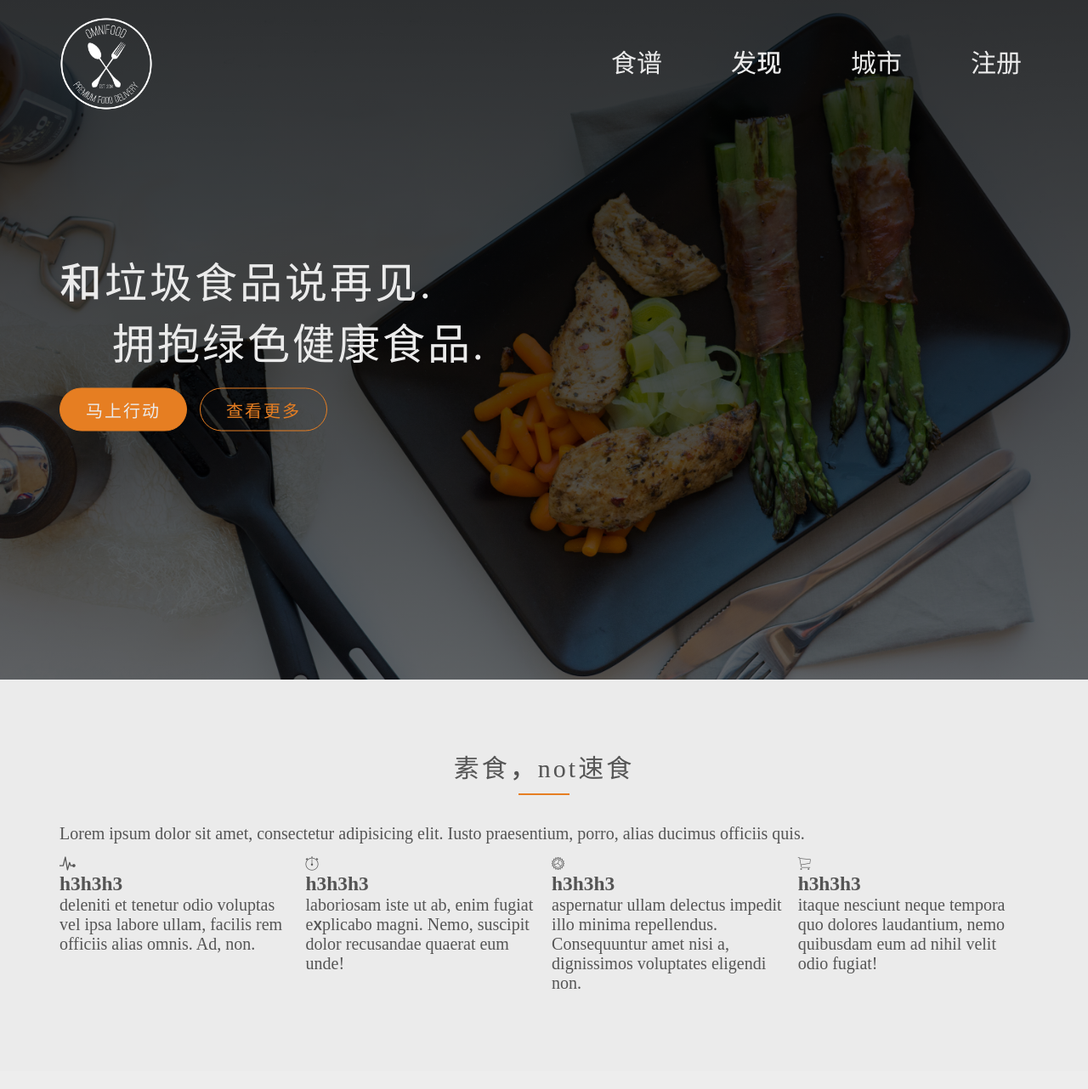
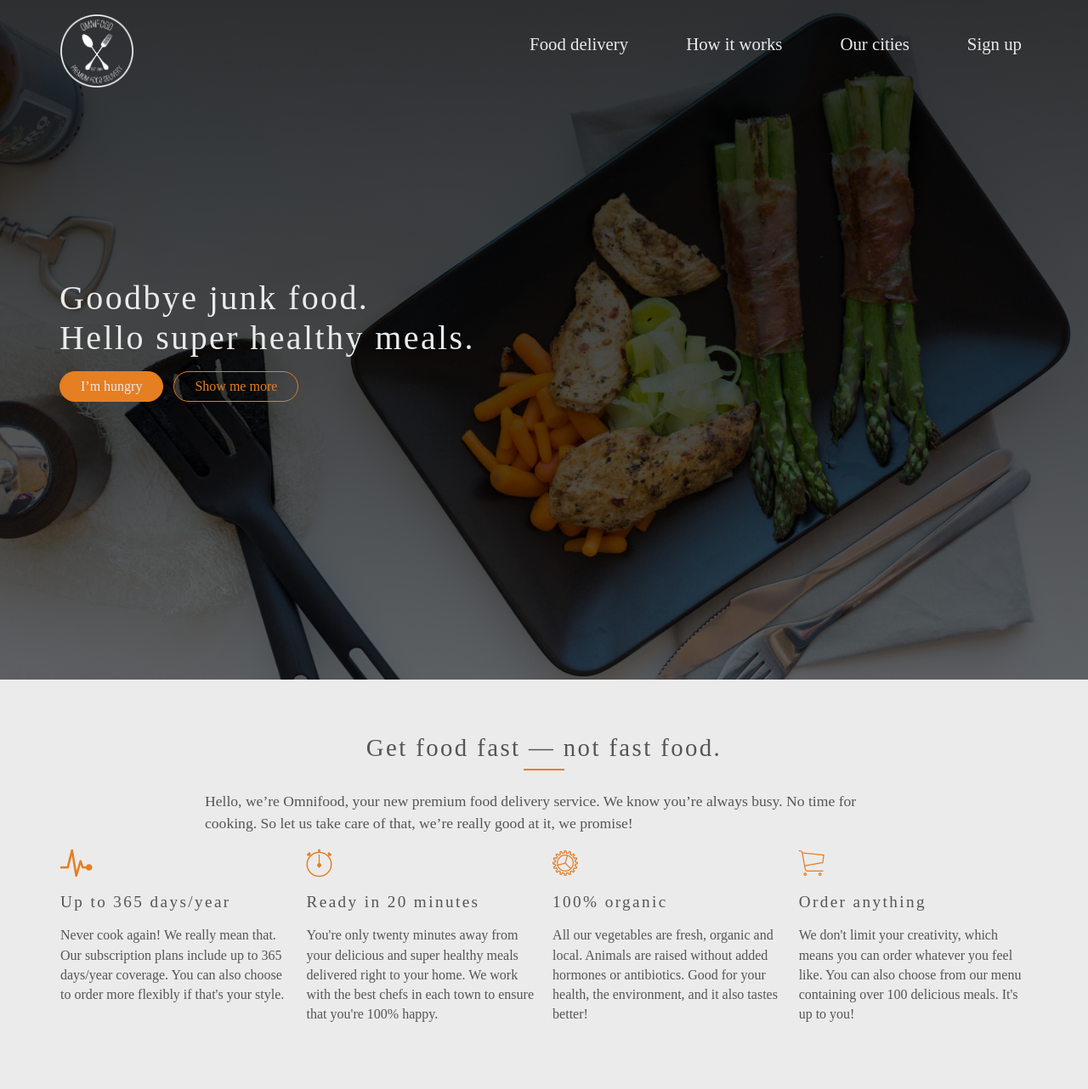
Before and after one commit to davidfang/omnitfood, a PHP site: page / in a window 1280 px wide. Shown: the whole page at 85% size. Before the commit the page ends 1164 px from the top, so only its background shows below. Run offline with PHP 8.4, Linux system fonts and the light colour scheme; some web fonts are replaced.

Commit message:
feature2

```diff
--- a/index.html
+++ b/index.html
@@ -7,8 +7,9 @@
    <link rel="stylesheet" href="vendors/css/normalize.css">
    <link rel="stylesheet" href="vendors/css/grid.css">
    <link rel="stylesheet" href="vendors/css/ionicons.min.css">
+   <link href='https://fonts.googleapis.com/css?family=Lato:400,300,100,300italic' rel='stylesheet' type='text/css'>
    <link rel="stylesheet" href="resources/css/style.css">
-   <link rel="stylesheet" href="resources/css/font.css">
+
 </head>
 
 <body>
@@ -17,46 +18,52 @@
          <div class="row">
             <img src="resources/img/logo-white.png" alt="logo" class='logo'>
             <ul class="main-nav">
-               <li><a href="#">食谱</a></li>
-               <li><a href="#">发现</a></li>
-               <li><a href="#">城市</a></li>
-               <li><a href="#">注册</a></li>
+               <li><a href="#">Food delivery</a></li>
+               <li><a href="#">How it works</a></li>
+               <li><a href="#">Our cities</a></li>
+               <li><a href="#">Sign up</a></li>
             </ul>
          </div>
       </nav>
       <div class="hero-text-box">
-         <h1>和垃圾食品说再见. <br> &nbsp;&nbsp;&nbsp;&nbsp;拥抱绿色健康食品.</h1>
-         <a class="btn btn-full" href="#">马上行动</a>
-         <a class="btn btn-ghost" href="#">查看更多</a>
+         <h1>Goodbye junk food. <br> Hello super healthy meals.</h1>
+         <a class="btn btn-full js-scroll-to-plans" href="#">I’m hungry</a>
+         <a class="btn btn-ghost js-scroll-to-stars" href="#">Show me more</a>
       </div>
    </header>
 
    <section class="section-features">
       <div class="row">
+         <h2>Get food fast &mdash; not fast food.</h2>
+         <p class="long-copy">
+            Hello, we’re Omnifood, your new premium food delivery service. We know you’re always busy. No time for cooking. So let us take care of that, we’re really good at it, we promise!
+         </p>
+      </div>
 
-         <h2>素食，not速食</h2>
-         <p class="long-copy">Lorem ipsum dolor sit amet, consectetur adipisicing elit. Iusto praesentium, porro, alias ducimus officiis quis. </p>
-      </div>
-      <div class="row">
-         <div class="col span-1-of-4">
+      <div class="row js-wp-1">
+         <div class="col span-1-of-4 box">
             <i class="ion-ios-pulse-strong icon-big"></i>
-            <h3>h3h3h3</h3>
-            <p> deleniti et tenetur odio voluptas vel ipsa labore ullam, facilis rem officiis alias omnis. Ad, non. </p>
+            <h3>Up to 365 days/year</h3>
+            <p>Never cook again! We really mean that. Our subscription plans include up to 365 days/year coverage. You can also choose to order more flexibly if that's your style.
+            </p>
          </div>
-         <div class="col span-1-of-4">
+         <div class="col span-1-of-4 box">
             <i class="ion-ios-stopwatch-outline icon-big"></i>
-            <h3>h3h3h3</h3>
-            <p> laboriosam iste ut ab, enim fugiat explicabo magni. Nemo, suscipit dolor recusandae quaerat eum unde! </p>
+            <h3>Ready in 20 minutes</h3>
+            <p>You're only twenty minutes away from your delicious and super healthy meals delivered right to your home. We work with the best chefs in each town to ensure that you're 100% happy.
+            </p>
          </div>
-         <div class="col span-1-of-4">
+         <div class="col span-1-of-4 box">
             <i class="ion-ios-cog-outline icon-big"></i>
-            <h3>h3h3h3</h3>
-            <p> aspernatur ullam delectus impedit illo minima repellendus. Consequuntur amet nisi a, dignissimos voluptates eligendi non. </p>
+            <h3>100% organic</h3>
+            <p>All our vegetables are fresh, organic and local. Animals are raised without added hormones or antibiotics. Good for your health, the environment, and it also tastes better!
+            </p>
          </div>
-         <div class="col span-1-of-4">
+         <div class="col span-1-of-4 box">
             <i class="ion-ios-cart-outline icon-big"></i>
-            <h3>h3h3h3</h3>
-            <p> itaque nesciunt neque tempora quo dolores laudantium, nemo quibusdam eum ad nihil velit odio fugiat! </p>
+            <h3>Order anything</h3>
+            <p>We don't limit your creativity, which means you can order whatever you feel like. You can also choose from our menu containing over 100 delicious meals. It's up to you!
+            </p>
          </div>
       </div>
    </section>
--- a/resources/css/font.css
+++ /dev/null
@@ -1,10 +0,0 @@
-@font-face {
-   font-family: "webfont";
-   src: url('../font/webfont.eot');
-   /* IE9*/
-   src: url('../font/webfont.eot?#iefix') format('embedded-opentype'), /* IE6-IE8 */
-   url('../font/webfont.woff') format('woff'), /* chrome、firefox */
-   url('../font/webfont.ttf') format('truetype'), /* chrome、firefox、opera、Safari, Android, iOS 4.2+*/
-   url('../font/webfont.svg#webfont') format('svg');
-   /* iOS 4.1- */
-}
--- a/resources/css/style.css
+++ b/resources/css/style.css
@@ -9,7 +9,7 @@ html {
   background-color: #ebebeb;
   color: #555555;
   font-family: 'webfont' !important;
-  font-size: 20px;
+  font-size: 16px;
   font-weight: 300;
   text-rendering: optimizeLegibility;
 }
@@ -24,7 +24,8 @@ section {
 }
 /* line 25, _basic.less */
 h1,
-h2 {
+h2,
+h3 {
   font-weight: 100;
   letter-spacing: .15rem;
 }
@@ -40,8 +41,9 @@ h1 {
   margin: 0;
   color: #ebebeb;
   font-size: 2.5rem;
+  font-weight: 200;
 }
-/* line 13, _header.less */
+/* line 14, _header.less */
 .hero-text-box {
   width: 1140px;
   position: absolute;
@@ -51,7 +53,7 @@ h1 {
       -ms-transform: translate(-50%, -50%);
           transform: translate(-50%, -50%);
 }
-/* line 22, _header.less */
+/* line 23, _header.less */
 .btn:link,
 .btn:visited {
   display: inline-block;
@@ -60,7 +62,6 @@ h1 {
   padding: .5rem 1.5rem;
   font-weight: 300;
   text-decoration: none;
-  letter-spacing: .1rem;
   border-radius: 10rem;
   color: #ebebeb;
   -webkit-transition: background-color 0.2s, color 0.2s, border 0.2s;
@@ -118,12 +119,12 @@ h1 {
   color: #ebebeb;
   padding: 8px;
   text-decoration: none;
-  font-size: 1.5rem;
+  font-size: 1.3rem;
   font-weight: 100;
   text-rendering: optimizeLegibility;
   border-bottom: 2px solid transparent;
-  -webkit-transition: border-bottom 0.2s;
-          transition: border-bottom 0.2s;
+  -webkit-transition: border-bottom 0.35s;
+          transition: border-bottom 0.35s;
 }
 /* line 91, _header.less */
 .main-nav li a:hover,
@@ -132,7 +133,7 @@ h1 {
 }
 /* line 1, _feature.less */
 h2 {
-  font-size: 1.5rem;
+  font-size: 1.8rem;
   text-align: center;
   margin-bottom: 1.5rem;
 }
@@ -147,6 +148,30 @@ h2::after {
   margin-top: .5rem;
 }
 /* line 16, _feature.less */
+h3 {
+  font-size: 1.2rem;
+  margin-bottom: 1rem;
+}
+/* line 21, _feature.less */
 .long-copy {
+  font-size: 1.1rem;
+  line-height: 145%;
+  width: 70%;
+  margin-left: 15%;
+}
+/* line 28, _feature.less */
+.box {
+  padding: 1px;
+}
+/* line 30, _feature.less */
+.box p {
+  font-size: 1rem;
   line-height: 145%;
 }
+/* line 36, _feature.less */
+.icon-big {
+  font-size: 250%;
+  display: block;
+  color: #e67e22;
+  margin-bottom: 10px;
+}
--- a/resources/less/_basic.less
+++ b/resources/less/_basic.less
@@ -8,7 +8,7 @@ html {
    background-color: @white ;
    color: @gray;
    font-family: 'webfont' !important;
-   font-size: 20px;
+   font-size: 16px;
    font-weight: 300;
    text-rendering: optimizeLegibility;
 }
@@ -23,7 +23,8 @@ section {
 }
 
 h1,
-h2 {
+h2,
+h3 {
    font-weight: 100;
    letter-spacing: .15rem;
 }
--- a/resources/less/_feature.less
+++ b/resources/less/_feature.less
@@ -1,5 +1,5 @@
 h2 {
-   font-size: 1.5rem;
+   font-size: 1.8rem;
    text-align: center;
    margin-bottom: 1.5rem;
    &::after {
@@ -13,6 +13,29 @@ h2 {
    }
 }
 
+h3 {
+   font-size: 1.2rem;
+   margin-bottom: 1rem;
+}
+
 .long-copy {
+   font-size: 1.1rem;
    line-height: 145%;
+   width: 70%;
+   margin-left: 15%;
 }
+
+.box {
+   padding: 1px;
+   p {
+      font-size: 1rem;
+      line-height: 145%;
+   }
+}
+
+.icon-big {
+   font-size: 250%;
+   display: block;
+   color: @orange;
+   margin-bottom: 10px;
+}
--- a/resources/less/_header.less
+++ b/resources/less/_header.less
@@ -8,6 +8,7 @@ h1 {
    margin: 0;
    color: @white;
    font-size: 2.5rem;
+   font-weight: 200;
 }
 
 .hero-text-box {
@@ -27,7 +28,6 @@ h1 {
       padding: .5rem 1.5rem;
       font-weight: 300;
       text-decoration: none;
-      letter-spacing: .1rem;
       border-radius: 10rem;
       color: @white;
       transition: background-color .2s, color .2s, border .2s;
@@ -82,11 +82,11 @@ h1 {
          color: @white;
          padding: 8px;
          text-decoration: none;
-         font-size: 1.5rem;
+         font-size: 1.3rem;
          font-weight: 100;
          text-rendering: optimizeLegibility;
          border-bottom: 2px solid transparent;
-         transition: border-bottom .2s;
+         transition: border-bottom .35s;
       }
       & a:hover,
       & a:active {
```
